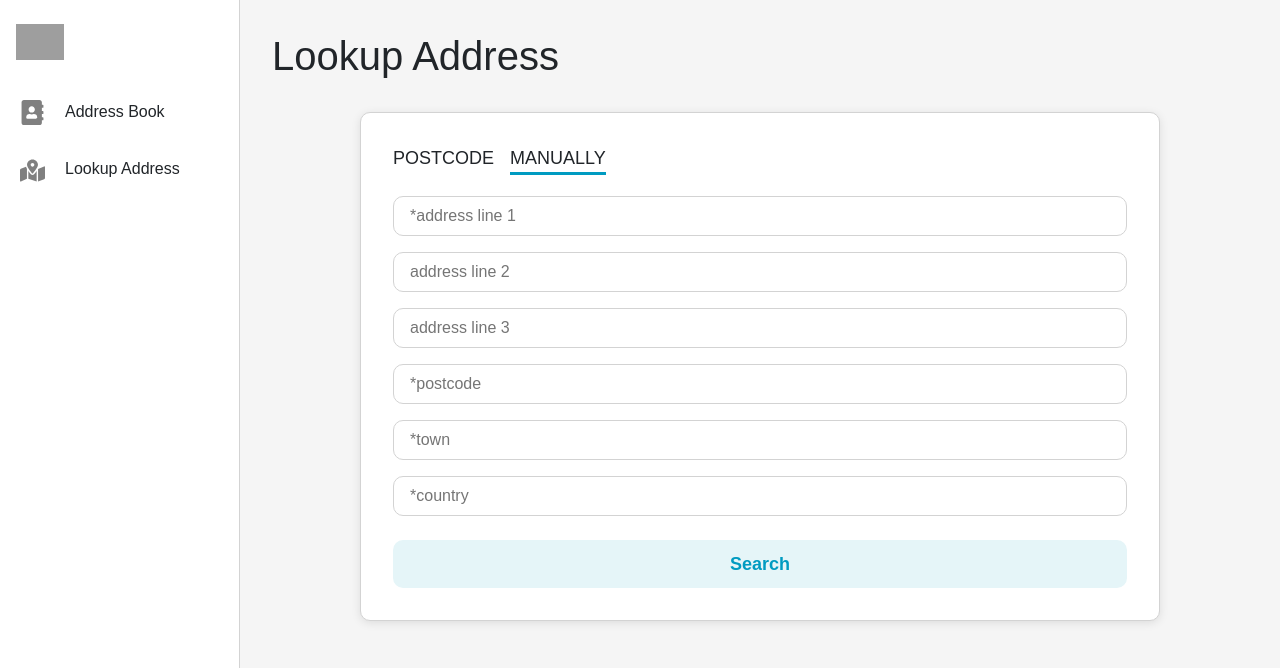
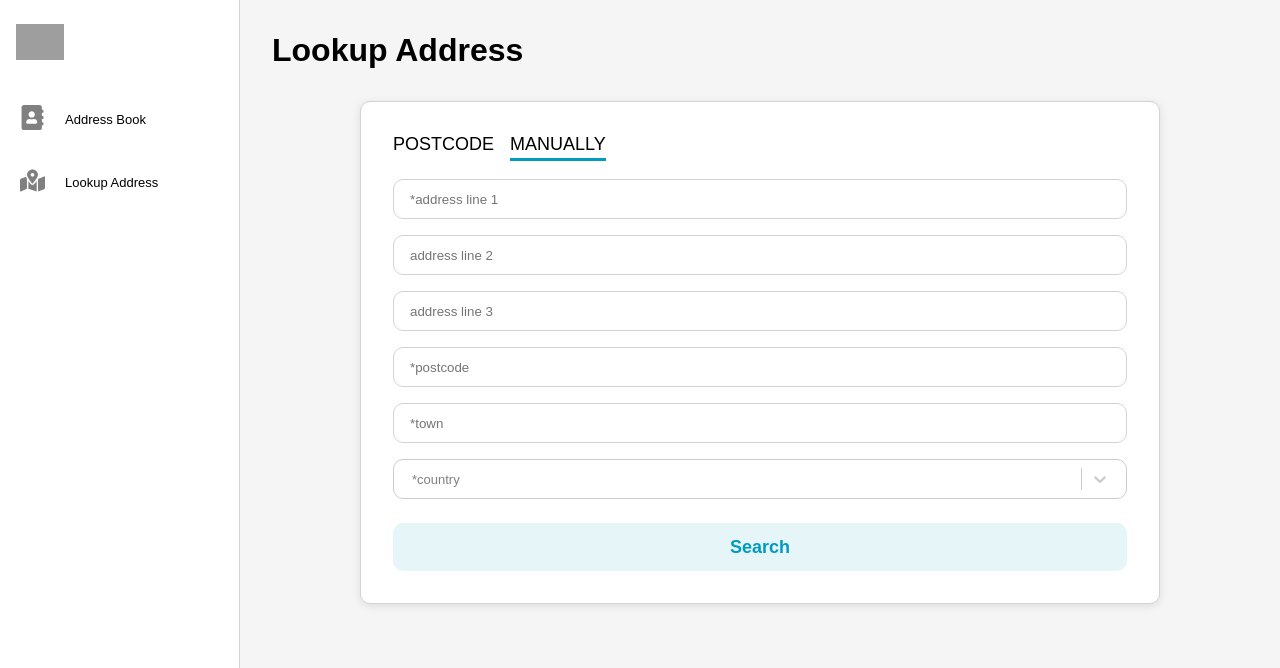
Before and after one commit to vincenzomann/address-book, a React (Create React App) app: page /lookup in a window 1280 px wide. Both pictures are taken after a click on the element "MANUALLY". Shown: the top 668 px of the page. Built offline with nearby package versions, Linux system fonts and the light colour scheme; grey boxes are pictures that could not be loaded.

Commit message:
Implement country dropdown

```diff
--- a/package.json
+++ b/package.json
@@ -45,6 +45,8 @@
   },
   "devDependencies": {
     "@reach/router": "^1.3.4",
-    "@types/reach__router": "^1.3.8"
+    "@types/reach__router": "^1.3.8",
+    "@types/react-select": "^4.0.16",
+    "react-select": "^4.3.1"
   }
 }
--- a/public/index.html
+++ b/public/index.html
@@ -4,12 +4,6 @@
 		<meta charset="utf-8" />
 		<meta name="viewport" content="width=device-width, initial-scale=1" />
 		<meta name="theme-color" content="#000000" />
-		<link
-			href="https://cdn.jsdelivr.net/npm/bootstrap@5.0.1/dist/css/bootstrap.min.css"
-			rel="stylesheet"
-			integrity="sha384-+0n0xVW2eSR5OomGNYDnhzAbDsOXxcvSN1TPprVMTNDbiYZCxYbOOl7+AMvyTG2x"
-			crossorigin="anonymous"
-		/>
 		<title>Address Book</title>
 	</head>
 	<body>
--- a/src/App.scss
+++ b/src/App.scss
@@ -58,8 +58,9 @@ body {
 			}
 
 			.navItem {
-				padding: 1rem 1rem;
-				vertical-align: middle;
+				padding: 0.5rem 1rem;
+				display: flex;
+				align-items: center;
 				.icon {
 					color: grey;
 					@media only screen and (min-width: 700px) {
@@ -68,6 +69,7 @@ body {
 				}
 				.linkText {
 					text-decoration: none;
+					font-size: small;
 					display: none;
 					padding: 1rem;
 					@media only screen and (min-width: 700px) {
@@ -127,6 +129,15 @@ body {
 						}
 					}
 
+					#select {
+						margin: 0.5rem 0;
+						font-size: small;
+
+						input {
+							height: 100%;
+						}
+					}
+
 					.error {
 						height: 48px;
 						width: 100%;
--- a/src/components/Lookup.tsx
+++ b/src/components/Lookup.tsx
@@ -1,5 +1,7 @@
 import React, { useReducer, useState } from 'react';
 import { RouteComponentProps } from '@reach/router';
+import Select from 'react-select';
+import { countries } from '../helpers/countries';
 
 const formReducer = (state: any, event: any) => {
 	return {
@@ -37,17 +39,32 @@ const Lookup: React.FC<Props> = () => {
 		e.preventDefault();
 		console.log(formData);
 
+		let postCodeRegex = /([Gg][Ii][Rr] 0[Aa]{2})|((([A-Za-z][0-9]{1,2})|(([A-Za-z][A-Ha-hJ-Yj-y][0-9]{1,2})|(([A-Za-z][0-9][A-Za-z])|([A-Za-z][A-Ha-hJ-Yj-y][0-9][A-Za-z]?))))\s?[0-9][A-Za-z]{2})/;
+
+		if (!formData.postcode) {
+			// Return if no postcode set
+			return setError('Input required');
+		} else {
+			// If postcode doesn't match the regex format, search() returns -1
+			if (formData.postcode.search(postCodeRegex) === -1) return;
+		}
+
 		if (mode === 'postcode') {
-			// Check required inputs
-			if (!formData.postcode) {
-				return setError('Input required');
-			}
+
 		} else {
 			// Check required inputs
 			if (!formData.postcode || !formData.address1 || !formData.town || !formData.country) {
 				return setError('Input required');
 			}
 		}
+	};
+
+	const customStyles = {
+		control: (styles: any) => ({
+			...styles, borderRadius: '10px', height: '2.5rem', padding: '0 0.5rem',
+			border: (error && !formData.country) && '1px solid #f36f5e'
+		}),
+		valueContainer: (styles: any) => ({ ...styles, height: '100%', padding: '0 0.5rem' }),
 	};
 
 	const setErrorBorder = (formProperty: string) => {
@@ -118,10 +135,17 @@ const Lookup: React.FC<Props> = () => {
 										style={setErrorBorder(formData.town)} />
 								</div>
 								<div>
-									<input type="text" placeholder='*country'
-										name='country' value={formData.country}
-										onChange={(e) => handleChange(e)}
-										style={setErrorBorder(formData.country)} />
+									<Select id='select' placeholder='*country'
+										styles={customStyles} isClearable
+										options={countries.map((country) => {
+											return { value: country, label: country };
+										})} onChange={(e) => {
+											setError('');
+											setFormData({
+												name: 'country',
+												value: e?.value,
+											});
+										}} />
 								</div>
 							</div>
 						)}
--- /dev/null
+++ b/src/helpers/countries.tsx
@@ -0,0 +1,251 @@
+export const countries = [
+	"Afghanistan",
+	"Albania",
+	"Algeria",
+	"American Samoa",
+	"Andorra",
+	"Angola",
+	"Anguilla",
+	"Antarctica",
+	"Antigua and Barbuda",
+	"Argentina",
+	"Armenia",
+	"Aruba",
+	"Australia",
+	"Austria",
+	"Azerbaijan",
+	"Bahamas (the)",
+	"Bahrain",
+	"Bangladesh",
+	"Barbados",
+	"Belarus",
+	"Belgium",
+	"Belize",
+	"Benin",
+	"Bermuda",
+	"Bhutan",
+	"Bolivia (Plurinational State of)",
+	"Bonaire, Sint Eustatius and Saba",
+	"Bosnia and Herzegovina",
+	"Botswana",
+	"Bouvet Island",
+	"Brazil",
+	"British Indian Ocean Territory (the)",
+	"Brunei Darussalam",
+	"Bulgaria",
+	"Burkina Faso",
+	"Burundi",
+	"Cabo Verde",
+	"Cambodia",
+	"Cameroon",
+	"Canada",
+	"Cayman Islands (the)",
+	"Central African Republic (the)",
+	"Chad",
+	"Chile",
+	"China",
+	"Christmas Island",
+	"Cocos (Keeling) Islands (the)",
+	"Colombia",
+	"Comoros (the)",
+	"Congo (the Democratic Republic of the)",
+	"Congo (the)",
+	"Cook Islands (the)",
+	"Costa Rica",
+	"Croatia",
+	"Cuba",
+	"Curaçao",
+	"Cyprus",
+	"Czechia",
+	"Côte d'Ivoire",
+	"Denmark",
+	"Djibouti",
+	"Dominica",
+	"Dominican Republic (the)",
+	"Ecuador",
+	"Egypt",
+	"El Salvador",
+	"Equatorial Guinea",
+	"Eritrea",
+	"Estonia",
+	"Eswatini",
+	"Ethiopia",
+	"Falkland Islands (the) [Malvinas]",
+	"Faroe Islands (the)",
+	"Fiji",
+	"Finland",
+	"France",
+	"French Guiana",
+	"French Polynesia",
+	"French Southern Territories (the)",
+	"Gabon",
+	"Gambia (the)",
+	"Georgia",
+	"Germany",
+	"Ghana",
+	"Gibraltar",
+	"Greece",
+	"Greenland",
+	"Grenada",
+	"Guadeloupe",
+	"Guam",
+	"Guatemala",
+	"Guernsey",
+	"Guinea",
+	"Guinea-Bissau",
+	"Guyana",
+	"Haiti",
+	"Heard Island and McDonald Islands",
+	"Holy See (the)",
+	"Honduras",
+	"Hong Kong",
+	"Hungary",
+	"Iceland",
+	"India",
+	"Indonesia",
+	"Iran (Islamic Republic of)",
+	"Iraq",
+	"Ireland",
+	"Isle of Man",
+	"Israel",
+	"Italy",
+	"Jamaica",
+	"Japan",
+	"Jersey",
+	"Jordan",
+	"Kazakhstan",
+	"Kenya",
+	"Kiribati",
+	"Korea (the Democratic People's Republic of)",
+	"Korea (the Republic of)",
+	"Kuwait",
+	"Kyrgyzstan",
+	"Lao People's Democratic Republic (the)",
+	"Latvia",
+	"Lebanon",
+	"Lesotho",
+	"Liberia",
+	"Libya",
+	"Liechtenstein",
+	"Lithuania",
+	"Luxembourg",
+	"Macao",
+	"Madagascar",
+	"Malawi",
+	"Malaysia",
+	"Maldives",
+	"Mali",
+	"Malta",
+	"Marshall Islands (the)",
+	"Martinique",
+	"Mauritania",
+	"Mauritius",
+	"Mayotte",
+	"Mexico",
+	"Micronesia (Federated States of)",
+	"Moldova (the Republic of)",
+	"Monaco",
+	"Mongolia",
+	"Montenegro",
+	"Montserrat",
+	"Morocco",
+	"Mozambique",
+	"Myanmar",
+	"Namibia",
+	"Nauru",
+	"Nepal",
+	"Netherlands (the)",
+	"New Caledonia",
+	"New Zealand",
+	"Nicaragua",
+	"Niger (the)",
+	"Nigeria",
+	"Niue",
+	"Norfolk Island",
+	"Northern Mariana Islands (the)",
+	"Norway",
+	"Oman",
+	"Pakistan",
+	"Palau",
+	"Palestine, State of",
+	"Panama",
+	"Papua New Guinea",
+	"Paraguay",
+	"Peru",
+	"Philippines (the)",
+	"Pitcairn",
+	"Poland",
+	"Portugal",
+	"Puerto Rico",
+	"Qatar",
+	"Republic of North Macedonia",
+	"Romania",
+	"Russian Federation (the)",
+	"Rwanda",
+	"Réunion",
+	"Saint Barthélemy",
+	"Saint Helena, Ascension and Tristan da Cunha",
+	"Saint Kitts and Nevis",
+	"Saint Lucia",
+	"Saint Martin (French part)",
+	"Saint Pierre and Miquelon",
+	"Saint Vincent and the Grenadines",
+	"Samoa",
+	"San Marino",
+	"Sao Tome and Principe",
+	"Saudi Arabia",
+	"Senegal",
+	"Serbia",
+	"Seychelles",
+	"Sierra Leone",
+	"Singapore",
+	"Sint Maarten (Dutch part)",
+	"Slovakia",
+	"Slovenia",
+	"Solomon Islands",
+	"Somalia",
+	"South Africa",
+	"South Georgia and the South Sandwich Islands",
+	"South Sudan",
+	"Spain",
+	"Sri Lanka",
+	"Sudan (the)",
+	"Suriname",
+	"Svalbard and Jan Mayen",
+	"Sweden",
+	"Switzerland",
+	"Syrian Arab Republic",
+	"Taiwan",
+	"Tajikistan",
+	"Tanzania, United Republic of",
+	"Thailand",
+	"Timor-Leste",
+	"Togo",
+	"Tokelau",
+	"Tonga",
+	"Trinidad and Tobago",
+	"Tunisia",
+	"Turkey",
+	"Turkmenistan",
+	"Turks and Caicos Islands (the)",
+	"Tuvalu",
+	"Uganda",
+	"Ukraine",
+	"United Arab Emirates (the)",
+	"United Kingdom of Great Britain and Northern Ireland (the)",
+	"United States Minor Outlying Islands (the)",
+	"United States of America (the)",
+	"Uruguay",
+	"Uzbekistan",
+	"Vanuatu",
+	"Venezuela (Bolivarian Republic of)",
+	"Viet Nam",
+	"Virgin Islands (British)",
+	"Virgin Islands (U.S.)",
+	"Wallis and Futuna",
+	"Western Sahara",
+	"Yemen",
+	"Zambia",
+	"Zimbabwe",
+	"Åland Islands"
+];
```
Also changed, not shown: 1 other file (tests, documents, lock files or other folders).
